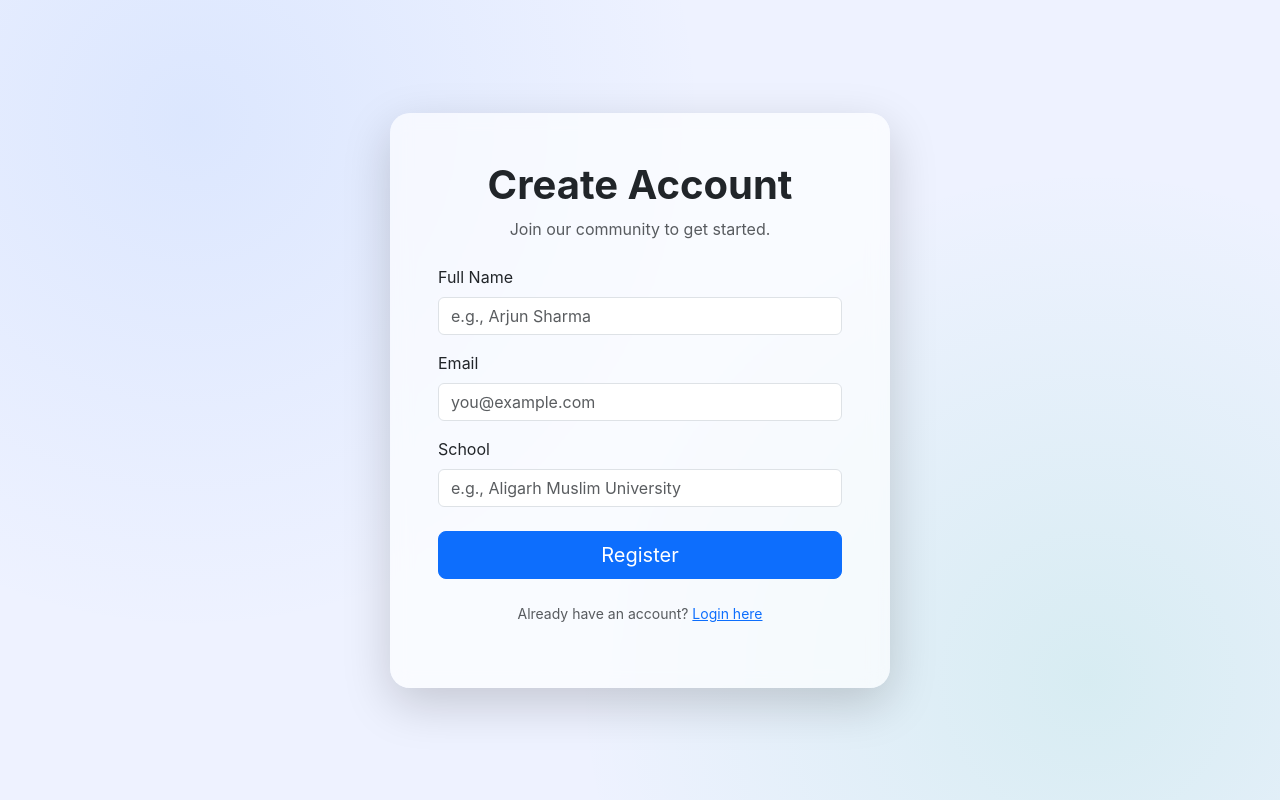
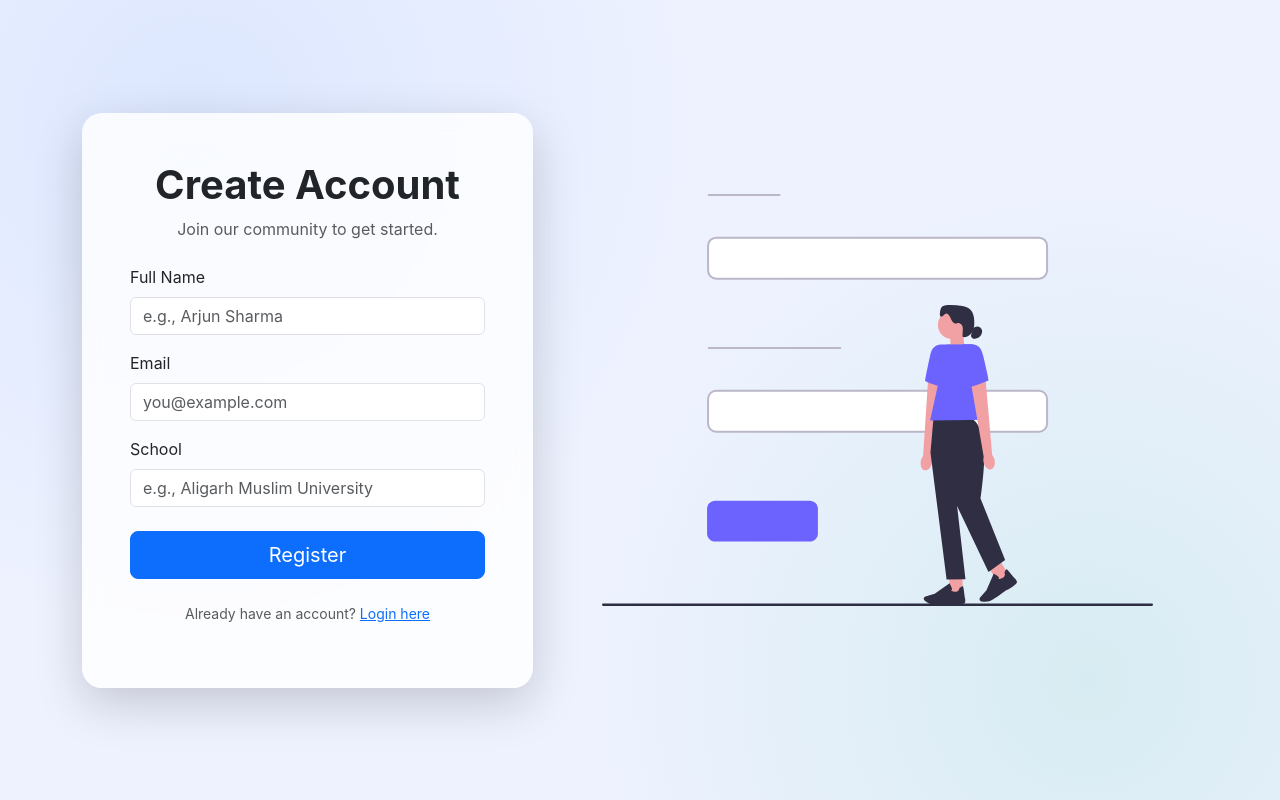
Before and after one commit to dhruvmittal41/AspireClasses, a React (Vite) app in the folder frontend/: page /Register in a window 1280 px wide. Built offline with nearby package versions, Linux system fonts and the light colour scheme.

Commit message:
Registration_Page_Enhanced

```diff
--- a/frontend/src/Pages/Register_page/Register_Page.css
+++ b/frontend/src/Pages/Register_page/Register_Page.css
@@ -1,25 +1,34 @@
-/* src/pages/Register_Page.css */
-
 /*
-  Bootstrap and react-bootstrap handle almost everything. We just need to
-  define the unique page background and the custom "glassmorphism" card effect.
+  The page background and general font are defined here.
 */
-
 .register-page-background {
-  background-color: #eef2ff; /* A light, neutral background */
+  min-height: 100vh; /* Ensures the background covers the full viewport height */
+  background-color: #eef2ff;
   background-image: radial-gradient(circle at 15% 15%, rgba(59, 130, 246, 0.1), transparent 40%),
     radial-gradient(circle at 85% 85%, rgba(16, 185, 129, 0.1), transparent 40%);
   font-family: 'Inter', sans-serif;
+  display: flex; /* Helps in vertically centering the content row */
+  align-items: center; /* Vertically centers the content row */
 }
 
+/*
+  The "glassmorphism" card effect. The fixed max-width has been removed
+  so it can responsively fill the Bootstrap column it's in.
+*/
 .register-card-custom {
-  max-width: 500px;
-  width: 100%;
-
   /* Glassmorphism Effect */
-  background: rgba(255, 255, 255, 0.65);
-  backdrop-filter: blur(10px);
-  -webkit-backdrop-filter: blur(10px);
-
+  background: rgba(255, 255, 255, 0.8); /* Made slightly more opaque for better readability */
+  backdrop-filter: blur(12px);
+  -webkit-backdrop-filter: blur(12px);
+  border: 1px solid rgba(255, 255, 255, 0.2); /* Subtle border */
   border-radius: 1.25rem;
 }
+
+/*
+  Styles for the SVG illustration to ensure it's responsive and
+  doesn't overflow its container.
+*/
+.illustration-img {
+  max-width: 90%; /* Use a percentage for better scaling */
+  height: auto;
+}
--- a/frontend/src/Pages/Register_page/Register_Page.jsx
+++ b/frontend/src/Pages/Register_page/Register_Page.jsx
@@ -1,5 +1,3 @@
-// src/pages/Register_Page.jsx
-
 import React, { useState } from "react";
 import { useNavigate, Link } from "react-router-dom";
 import axios from "axios";
@@ -11,8 +9,11 @@ import {
   Spinner,
   Alert,
   Modal,
+  Row, // <-- Import Row
+  Col, // <-- Import Col
 } from "react-bootstrap";
-import "./Register_Page.css"; // We'll link to our new, smaller CSS file
+import "./Register_Page.css";
+import SignUpIllustration from "./undraw_signup.svg"; // <-- Import your SVG
 
 const baseUrl = import.meta.env.VITE_BASE_URL;
 
@@ -33,7 +34,6 @@ const Register = () => {
 
   const handleChange = (e) => {
     setFormData({ ...formData, [e.target.name]: e.target.value });
-    // Clear validation error when user starts typing
     if (fieldErrors[e.target.name]) {
       setFieldErrors({ ...fieldErrors, [e.target.name]: "" });
     }
@@ -44,7 +44,6 @@ const Register = () => {
     if (!/^[A-Za-z\s]{3,}$/.test(fullName.trim())) {
       errors.fullName = "Full Name must be at least 3 letters.";
     }
-    // Updated validation: Only for email
     const emailPattern = /^[^\s@]+@[^\s@]+\.[^\s@]+$/;
     if (!emailPattern.test(email.trim())) {
       errors.email = "Enter a valid email address.";
@@ -69,7 +68,7 @@ const Register = () => {
       setTimeout(() => {
         setShowSuccessModal(false);
         navigate("/login");
-      }, 2500); // Redirect after 2.5 seconds
+      }, 2500);
     } catch (err) {
       const errorMessage =
         err.response?.data?.message || "Registration failed. Please try again.";
@@ -82,10 +81,10 @@ const Register = () => {
   return (
     <>
       <div className="register-page-background">
-        <Container
-          className="d-flex align-items-center justify-content-center"
-          style={{ minHeight: "100vh" }}
-        >
+        <Container className="py-5">
+          <Row className="d-flex justify-content-center align-items-center">
+            {/* Column 1: Registration Form */}
+            <Col xs={12} md={7} lg={6} xl={5}>
               <Card className="register-card-custom shadow-lg border-0">
                 <Card.Body className="p-4 p-md-5">
                   <h1 className="text-center fw-bold mb-2">Create Account</h1>
@@ -95,7 +94,10 @@ const Register = () => {
 
                   <Form noValidate onSubmit={handleSubmit}>
                     {error && (
-                  <Alert variant="danger" className="text-center small py-2">
+                      <Alert
+                        variant="danger"
+                        className="text-center small py-2"
+                      >
                         {error}
                       </Alert>
                     )}
@@ -116,11 +118,10 @@ const Register = () => {
                       </Form.Control.Feedback>
                     </Form.Group>
 
-                {/* Email Field Updated */}
                     <Form.Group className="mb-3" controlId="email">
                       <Form.Label>Email</Form.Label>
                       <Form.Control
-                    type="email" // Changed type to "email" for better semantics
+                        type="email"
                         name="email"
                         value={email}
                         onChange={handleChange}
@@ -179,6 +180,22 @@ const Register = () => {
                   </p>
                 </Card.Body>
               </Card>
+            </Col>
+
+            {/* Column 2: SVG Illustration */}
+            <Col
+              md={5}
+              lg={6}
+              xl={7}
+              className="d-none d-md-flex align-items-center justify-content-center"
+            >
+              <img
+                src={SignUpIllustration}
+                className="illustration-img"
+                alt="Sign Up Illustration"
+              />
+            </Col>
+          </Row>
         </Container>
       </div>
 
```
Also changed, not shown: frontend/src/Pages/Register_page/undraw_signup.svg (added). Lines whose indentation alone changed are shown as unchanged.
